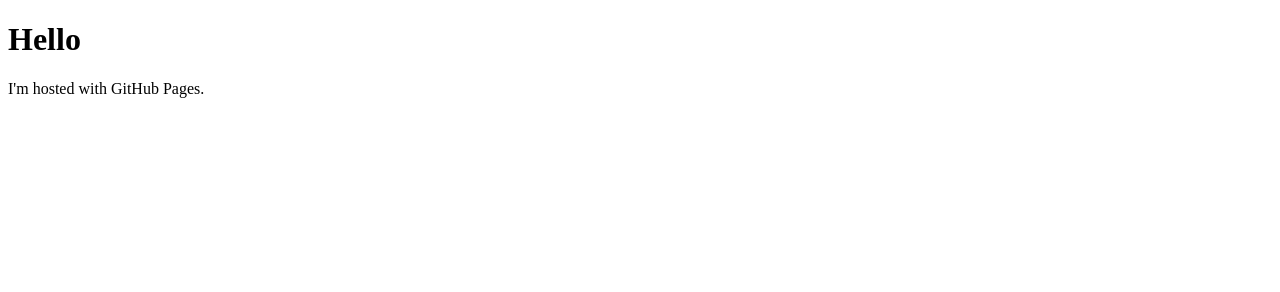
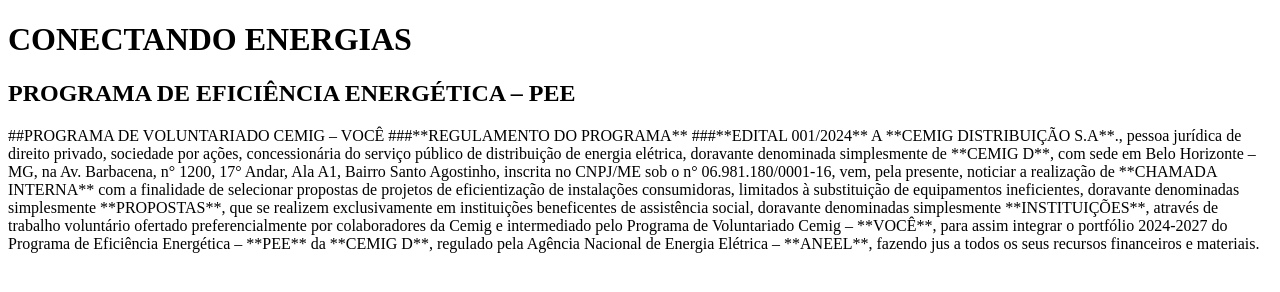
Before and after one commit to conectandoenergias/conectandoenergias.github.io, a plain HTML site: page index.html in a window 1280 px wide. Drawn offline with Linux system fonts and the light colour scheme.

Commit message:
Update index.html

```diff
--- a/index.html
+++ b/index.html
@@ -1,7 +1,17 @@
 <!DOCTYPE html>
 <html>
 <body>
-<h1>Hello</h1>
-<p>I'm hosted with GitHub Pages.</p>
+<h1>CONECTANDO ENERGIAS</h1>
+
+<h2>PROGRAMA DE EFICIÊNCIA ENERGÉTICA – PEE</h2>
+
+##PROGRAMA DE VOLUNTARIADO CEMIG – VOCÊ
+
+###**REGULAMENTO DO PROGRAMA**
+
+###**EDITAL 001/2024**
+
+A **CEMIG DISTRIBUIÇÃO S.A**., pessoa jurídica de direito privado, sociedade por ações, concessionária do serviço público de distribuição de energia elétrica, doravante denominada simplesmente de **CEMIG D**, com sede em Belo Horizonte – MG, na Av. Barbacena, n° 1200, 17° Andar, Ala A1, Bairro Santo Agostinho, inscrita no CNPJ/ME sob o n° 06.981.180/0001-16, vem, pela presente, noticiar a realização de **CHAMADA INTERNA** com a finalidade de selecionar propostas de projetos de eficientização de instalações consumidoras, limitados à substituição de equipamentos ineficientes, doravante denominadas simplesmente **PROPOSTAS**, que se realizem exclusivamente em instituições beneficentes de assistência social, doravante denominadas simplesmente **INSTITUIÇÕES**, através de trabalho voluntário ofertado preferencialmente por colaboradores da Cemig e intermediado pelo Programa de Voluntariado Cemig – **VOCÊ**, para assim integrar o portfólio 2024-2027 do Programa de Eficiência Energética – **PEE** da **CEMIG D**, regulado pela Agência Nacional de Energia Elétrica – **ANEEL**, fazendo jus a todos os seus recursos financeiros e materiais.
+
 </body>
 </html>
```
